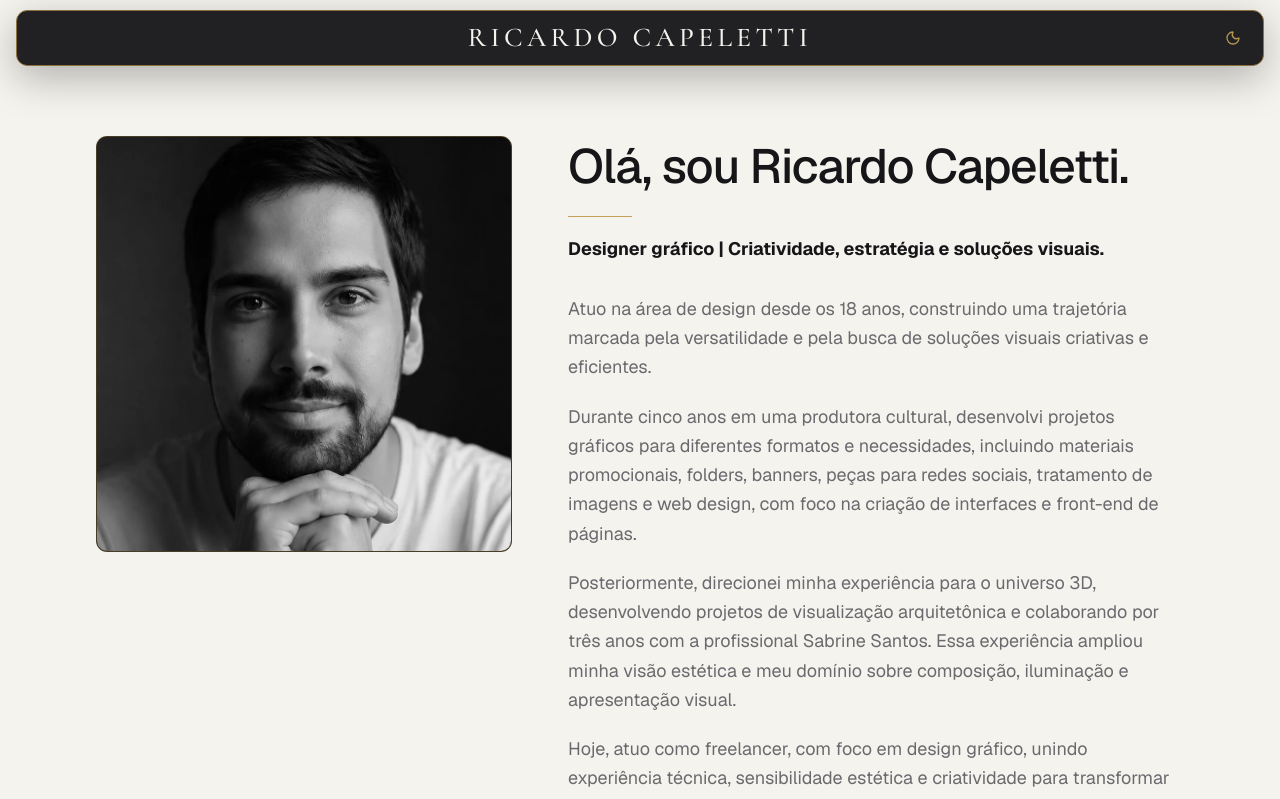
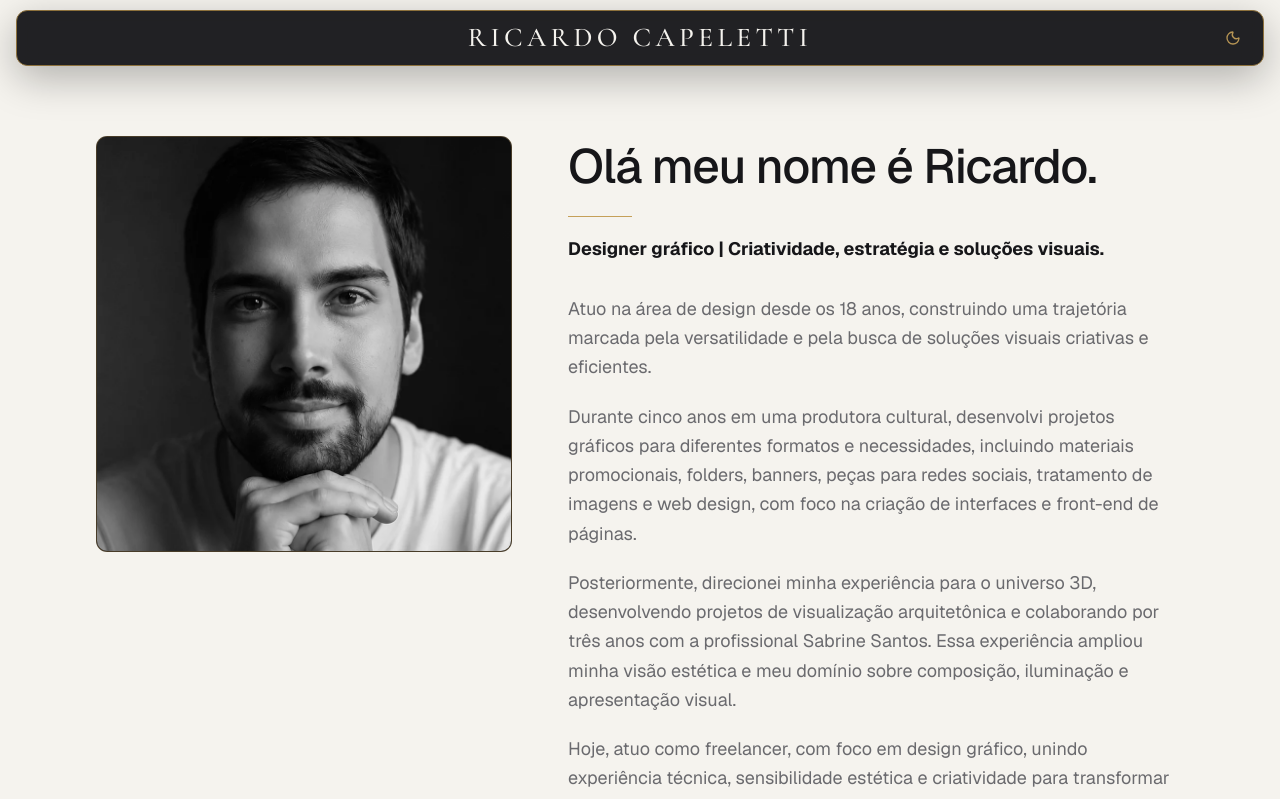
Before and after one commit to RicardoCapeletti/Portifolio, a Next.js app: page /sobre in a window 1280 px wide. Shown: the top 799 px of the page. Built offline with nearby package versions, Linux system fonts and the light colour scheme; no server answers.

Commit message:
Troca o título da página Sobre.
O heading passa a ser “Olá meu nome é Ricardo.”

Co-authored-by: ricardolopescap <ricardolopescap@gmail.com>

```diff
--- a/content/profile.ts
+++ b/content/profile.ts
@@ -8,7 +8,7 @@ export const profile = {
   links: [
     { label: "GitHub", href: "https://github.com" },
   ],
-  aboutHeading: "Olá, sou Ricardo Capeletti.",
+  aboutHeading: "Olá meu nome é Ricardo.",
   aboutLede: "Designer gráfico | Criatividade, estratégia e soluções visuais.",
   about: [
     "Atuo na área de design desde os 18 anos, construindo uma trajetória marcada pela versatilidade e pela busca de soluções visuais criativas e eficientes.",
```
